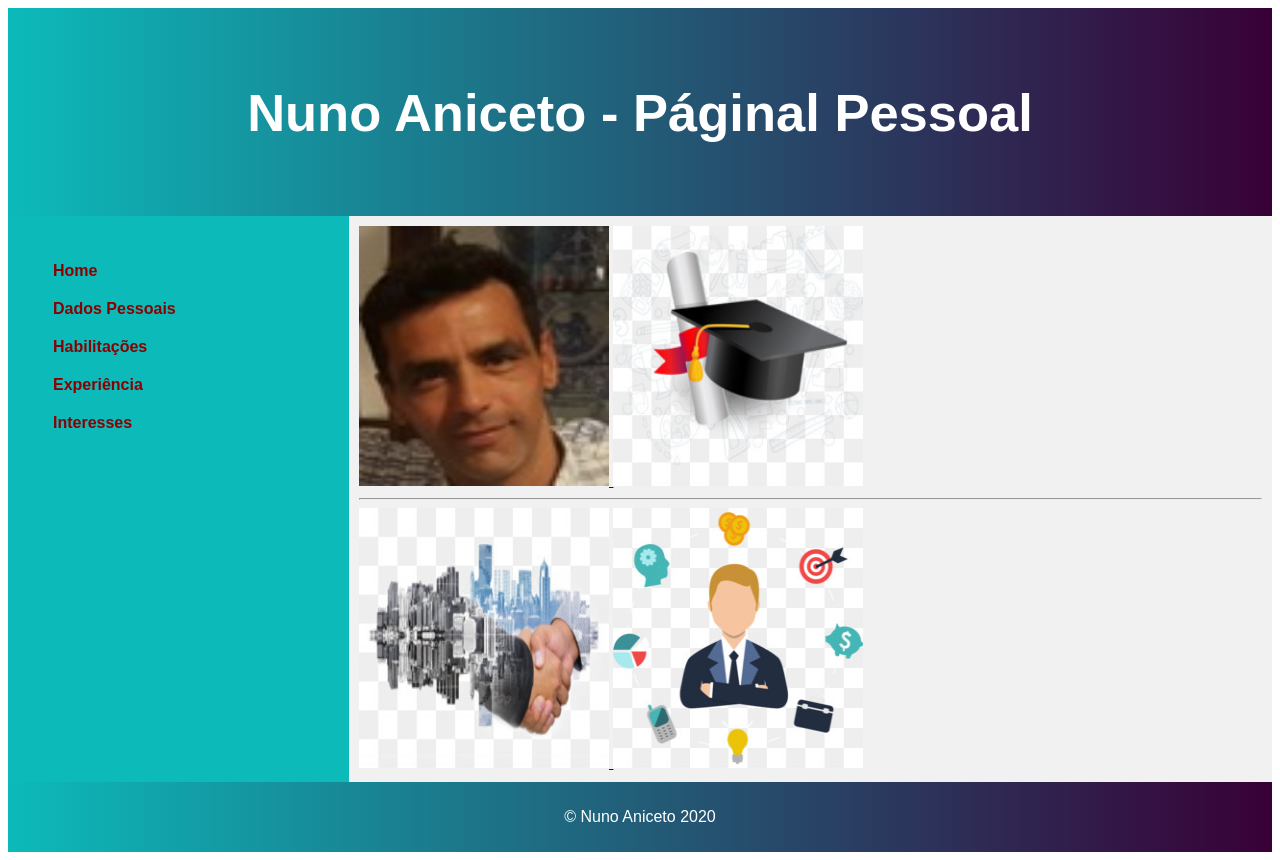
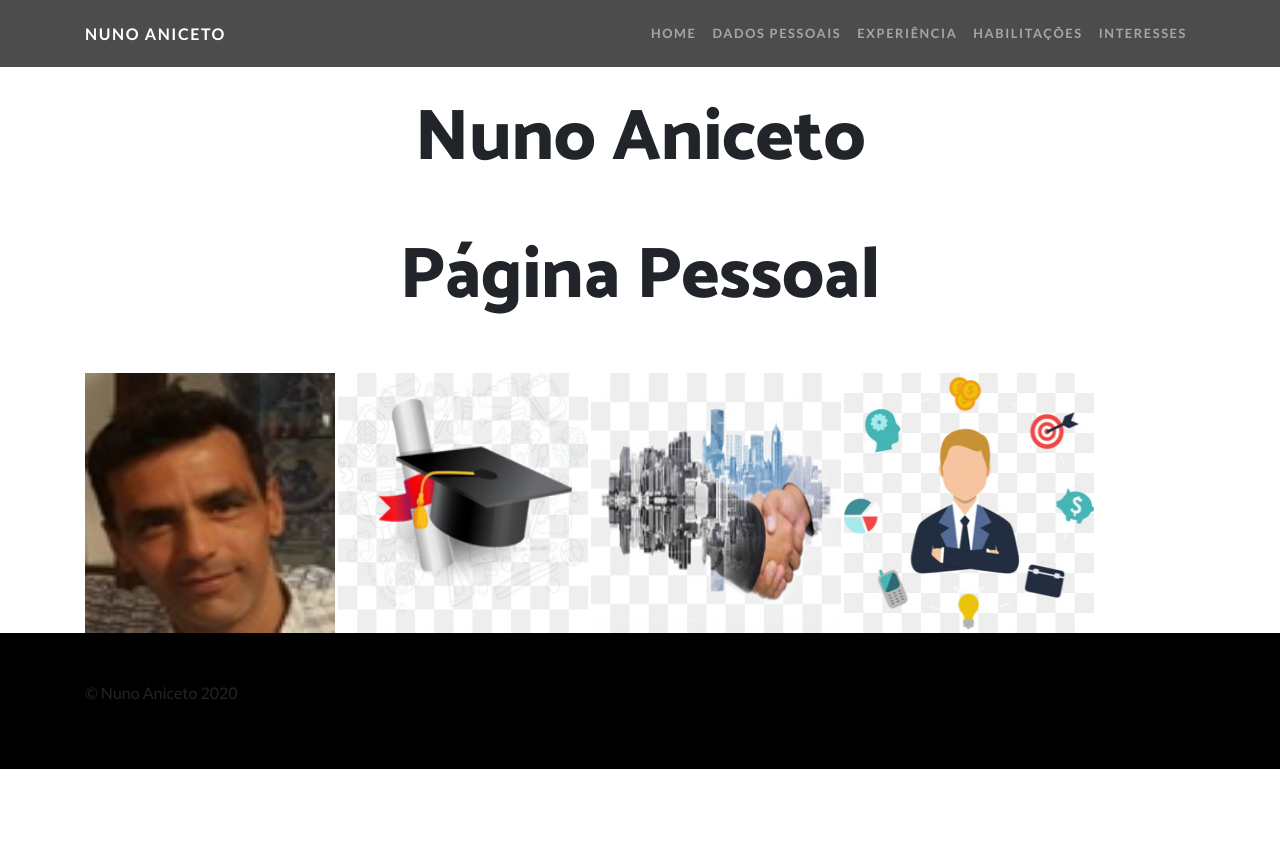
Before and after one commit to NunoAniceto/PaginaPessoal, a plain HTML site: page index.html in a window 1280 px wide. After the commit the page ends 800 px from the top, so only its background shows below. Drawn offline with nearby package versions, Linux system fonts and the light colour scheme.

Commit message:
adicionado bootdtrap theme

```diff
--- /dev/null
+++ b/css/one-page-wonder.css
@@ -0,0 +1,125 @@
+/*!
+ * Start Bootstrap - One Page Wonder v5.0.8 (https://startbootstrap.com/theme/one-page-wonder)
+ * Copyright 2013-2020 Start Bootstrap
+ * Licensed under MIT (https://github.com/StartBootstrap/startbootstrap-one-page-wonder/blob/master/LICENSE)
+ */
+
+body {
+  font-family: 'Lato';
+}
+
+h1,
+h2,
+h3,
+h4,
+h5,
+h6 {
+  font-family: 'Catamaran';
+  font-weight: 800 !important;
+}
+
+.btn-xl {
+  text-transform: uppercase;
+  padding: 1.5rem 3rem;
+  font-size: 0.9rem;
+  font-weight: 700;
+  letter-spacing: 0.1rem;
+}
+
+.bg-black {
+  background-color: #000 !important;
+}
+
+.rounded-pill {
+  border-radius: 5rem;
+}
+
+.navbar-custom {
+  padding-top: 1rem;
+  padding-bottom: 1rem;
+  background-color: rgba(0, 0, 0, 0.7);
+}
+
+.navbar-custom .navbar-brand {
+  text-transform: uppercase;
+  font-size: 1rem;
+  letter-spacing: 0.1rem;
+  font-weight: 700;
+}
+
+.navbar-custom .navbar-nav .nav-item .nav-link {
+  text-transform: uppercase;
+  font-size: 0.8rem;
+  font-weight: 700;
+  letter-spacing: 0.1rem;
+}
+
+header.masthead {
+  position: relative;
+  overflow: hidden;
+  padding-top: calc(7rem + 72px);
+  padding-bottom: 7rem;
+  /*background: linear-gradient(0deg, #ff6a00 0%, #ee0979 100%);*/
+  background-repeat: no-repeat;
+  background-position: center center;
+  background-attachment: scroll;
+  background-size: cover;
+}
+
+header.masthead .masthead-content {
+  z-index: 1;
+  position: relative;
+}
+
+header.masthead .masthead-content .masthead-heading {
+  font-size: 4rem;
+}
+
+header.masthead .masthead-content .masthead-subheading {
+  font-size: 2rem;
+}
+
+@media (min-width: 992px) {
+  header.masthead {
+    padding-top: calc(10rem + 55px);
+    padding-bottom: 10rem;
+  }
+  header.masthead .masthead-content .masthead-heading {
+    font-size: 6rem;
+  }
+  header.masthead .masthead-content .masthead-subheading {
+    font-size: 4rem;
+  }
+}
+
+.bg-primary {
+  background-color: #ee0979 !important;
+}
+
+.btn-primary {
+  background-color: #ee0979;
+  border-color: #ee0979;
+}
+
+.btn-primary:active, .btn-primary:focus, .btn-primary:hover {
+  background-color: #bd0760 !important;
+  border-color: #bd0760 !important;
+}
+
+.btn-primary:focus {
+  box-shadow: 0 0 0 0.2rem rgba(238, 9, 121, 0.5);
+}
+
+.btn-secondary {
+  background-color: #ff6a00;
+  border-color: #ff6a00;
+}
+
+.btn-secondary:active, .btn-secondary:focus, .btn-secondary:hover {
+  background-color: #cc5500 !important;
+  border-color: #cc5500 !important;
+}
+
+.btn-secondary:focus {
+  box-shadow: 0 0 0 0.2rem rgba(255, 106, 0, 0.5);
+}
--- a/index.html
+++ b/index.html
@@ -1,4 +1,129 @@
 <!DOCTYPE html>
+<html lang="en">
+
+<head>
+
+    <meta charset="utf-8">
+    <meta name="viewport" content="width=device-width, initial-scale=1, shrink-to-fit=no">
+    <meta name="description" content="">
+    <meta name="author" content="">
+
+    <title>Nuno Aniceto</title>
+
+    <!-- Bootstrap core CSS -->
+    <link rel="stylesheet" href="https://cdn.jsdelivr.net/npm/bootstrap@4.5.3/dist/css/bootstrap.min.css" integrity="sha384-TX8t27EcRE3e/ihU7zmQxVncDAy5uIKz4rEkgIXeMed4M0jlfIDPvg6uqKI2xXr2" crossorigin="anonymous">
+
+    <!-- Custom fonts for this template -->
+    <link href="https://fonts.googleapis.com/css?family=Catamaran:100,200,300,400,500,600,700,800,900" rel="stylesheet">
+    <link href="https://fonts.googleapis.com/css?family=Lato:100,100i,300,300i,400,400i,700,700i,900,900i" rel="stylesheet">
+
+    <!-- Custom styles for this template -->
+    <link href="css/one-page-wonder.css" rel="stylesheet">
+    <link href="css/site.css" rel="stylesheet">
+
+</head>
+
+<body>
+
+    <!-- Navigation -->
+    <nav class="navbar navbar-expand-lg navbar-dark navbar-custom fixed-top">
+        <div class="container">
+            <a class="navbar-brand" href="#">Nuno Aniceto</a>
+            <button class="navbar-toggler" type="button" data-toggle="collapse" data-target="#navbarResponsive" aria-controls="navbarResponsive" aria-expanded="false" aria-label="Toggle navigation">
+                <span class="navbar-toggler-icon"></span>
+            </button>
+            <div class="collapse navbar-collapse" id="navbarResponsive">
+                <ul class="navbar-nav ml-auto">
+
+                    <li class="nav-item"><a class="nav-link" href="index.html">Home</a></li>
+                    <li class="nav-item"><a class="nav-link" href="Dados.html">Dados Pessoais</a></li>
+                    <li class="nav-item"><a class="nav-link" href="habilitacoes.html">Experiência</a></li>
+                    <li class="nav-item"><a class="nav-link" href="experiencia.html">Habilitações</a></li>
+                    <li class="nav-item"><a class="nav-link" href="interesses.html">Interesses</a></li>
+
+                </ul>
+            </div>
+        </div>
+    </nav>
+
+    <header class="masthead text-center p-5">
+        <div class="masthead-content">
+            <div class="container">
+                <h1 class="display-3 p-5 mb-0">Nuno Aniceto</h1>
+                <h2 class="display-3 p-1 mb-0">Página Pessoal</h2>
+                <!--<div class=" p-5 m-4"></div>-->
+                <!-- <h2 class="masthead-subheading mb-0">Will Rock Your Socks Off</h2>-->
+
+            </div>
+        </div>
+
+    </header>
+
+    <section>
+        <div class="container">
+            <!-- aqui -->
+
+            <article id="conteudo">
+
+                <a href="dados.html">
+                    <img src="img/nuno.jpg"
+                         alt="Foto Nuno"
+                         title="Dados Pessoais"
+                         style="width:250px; height:260px" />
+                </a>
+
+                <a href="habilitacoes.html">
+                    <img src="img/habilitacoes.jpg"
+                         alt="Habilitações"
+                         title="Habilitações"
+                         style="width:250px; height:260px" />
+                </a>
+
+                <a href="experiencia.html">
+                    <img src="img/experiencia.jpg"
+                         alt="Experiência"
+                         title="Experiência"
+                         style="width:250px; height:260px" />
+                </a>
+
+                <a href="interesses.html">
+                    <img src="img/interesses.jpg"
+                         alt="Interesses"
+                         title="Interesses"
+                         style="width:250px; height:260px" />
+                </a>
+
+
+
+            </article>
+
+        </div>
+
+    </section>
+
+    <!-- Footer -->
+    <footer class="py-5 bg-black ">
+        <div class="container">
+            <p>© Nuno Aniceto 2020</p>
+        </div>
+        <!-- /.container -->
+    </footer>
+
+    <!-- Bootstrap core JavaScript -->
+    <script src="https://code.jquery.com/jquery-3.5.1.slim.min.js" integrity="sha384-DfXdz2htPH0lsSSs5nCTpuj/zy4C+OGpamoFVy38MVBnE+IbbVYUew+OrCXaRkfj" crossorigin="anonymous"></script>
+    <script src="https://cdn.jsdelivr.net/npm/bootstrap@4.5.3/dist/js/bootstrap.bundle.min.js" integrity="sha384-ho+j7jyWK8fNQe+A12Hb8AhRq26LrZ/JpcUGGOn+Y7RsweNrtN/tE3MoK7ZeZDyx" crossorigin="anonymous"></script>
+
+</body>
+
+</html>
+
+
+
+
+
+
+
+<!--<!DOCTYPE html>
 
 <html lang="pt" xmlns="http://www.w3.org/1999/xhtml">
 <head>
@@ -65,4 +190,4 @@
 
 
 </body>
-</html>
+</html>-->
```
